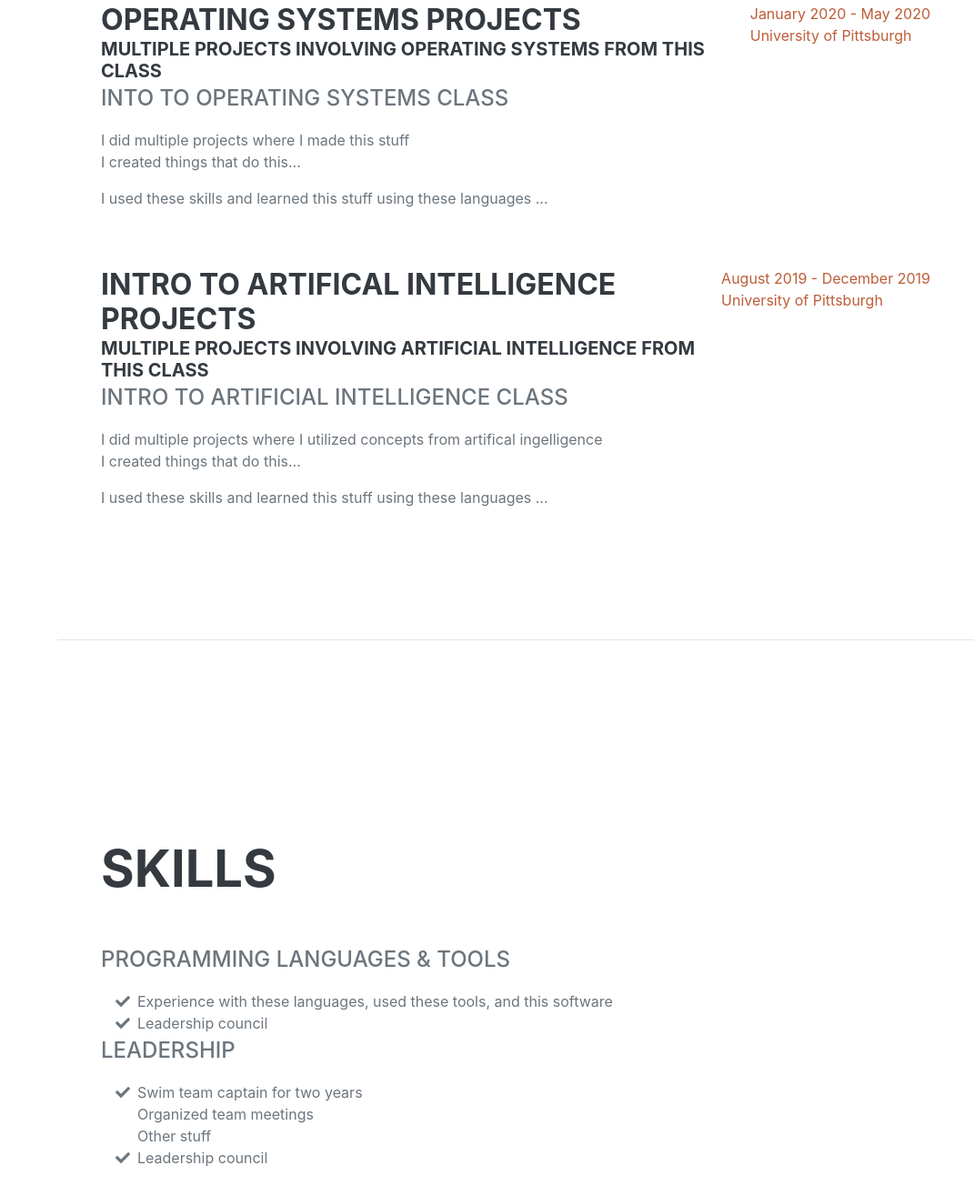
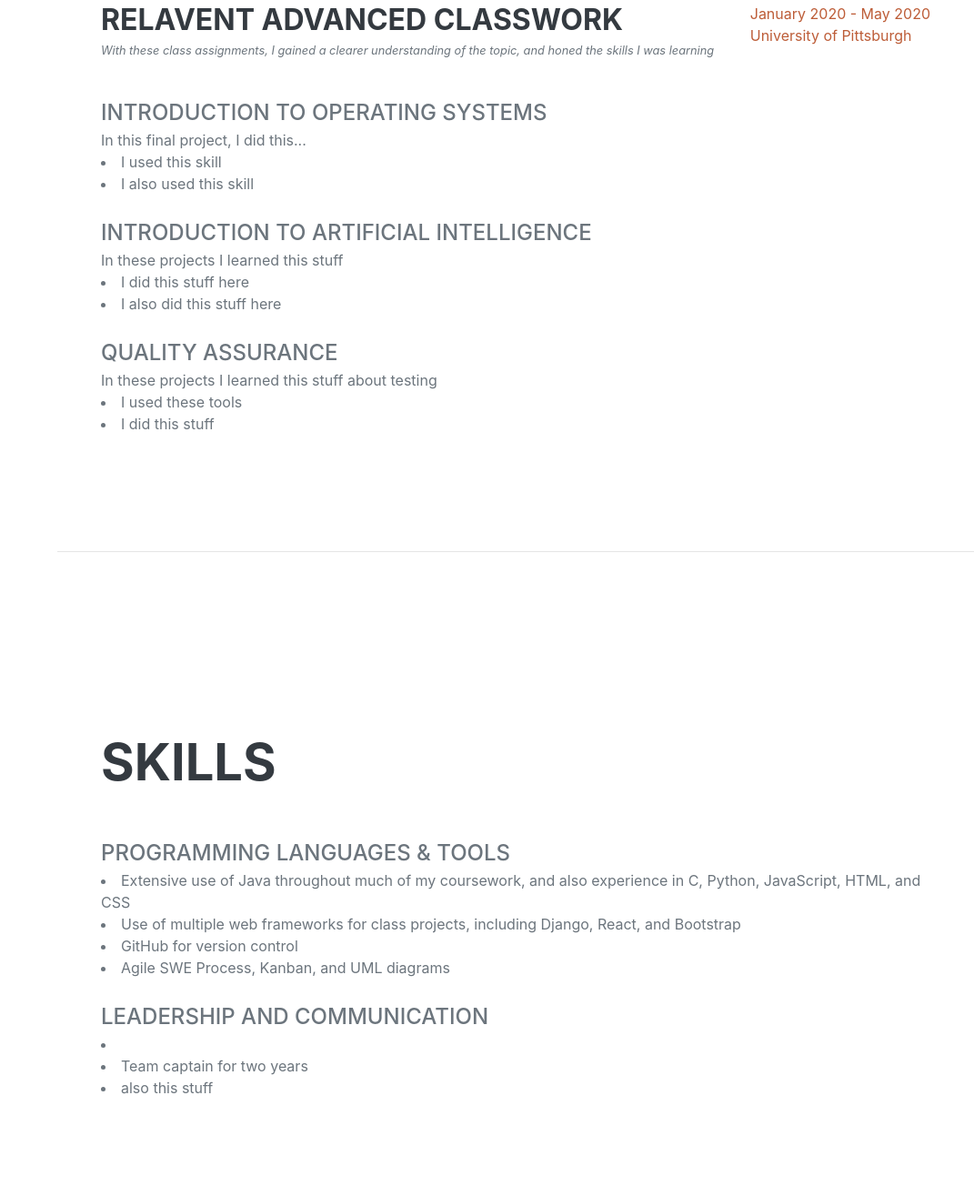
Before and after one commit to luke-smutny/luke-smutny.github.io, a plain HTML site: page index.html in a window 1280 px wide. Shown: the part 2365-3680 px from the top of the page at 91% size, without its empty margins (209-1280 px from the left). Drawn offline with nearby package versions, Linux system fonts and the light colour scheme; a web font is replaced by a local one.

Commit message:
updated formatting

```diff
--- a/index.html
+++ b/index.html
@@ -76,7 +76,9 @@
                             <div>Major: Computer Science</div>
                             <p>Minor: Legal Studies</p>
                             <p>GPA: 3.0</p>
-                            <p>I did this kind of track on CS with an emphasis on this stuff, because I valued this type of education</p>
+                            <p>In my Computer Science major, I opted for a more diversified list of classes instead of a specific track.
+                                I wanted to broaden my knowledge of this topic and have exposure to a wider variety of classes in order to
+                                have a better understanding of how everything is interconnected and also to better engage what my preferences were.  </p>
                         </div>
                         <div class="flex-shrink-0"><span class="text-primary">August 2016 - May 2020<br>Pittsburgh, PA</span></div>
                     </div>
@@ -114,28 +116,27 @@
 
                     <div class="d-flex flex-column flex-md-row justify-content-between mb-5">
                         <div class="flex-grow-1">
-                            <h3 class="mb-0">Operating systems projects </h3>
-                            <h5 class="mb-0">Multiple projects involving operating systems from this class</h5>
-                            <div class="subheading mb-3">Into to operating systems class</div>
-                            <div>I did multiple projects where I made this stuff</div>
-                            <p>I created things that do this... </p>
-                            <p>I used these skills and learned this stuff using these languages ...</p>
+                            <h3 class="mb-0">Relavent Advanced Classwork</h3>
+                            <p><i><small>With these class assignments, I gained a clearer understanding of the topic, and honed the skills I was learning</small></i></p>
+                            <br>
+                            <div class="subheading">Introduction to Operating Systems</div>
+                            <div>In this final project, I did this...</div>
+                            <li>I used this skill</li>
+                            <li>I also used this skill</li>
+                            <br>
+                            <div class="subheading">Introduction to Artificial Intelligence</div>
+                            <div>In these projects I learned this stuff</div>
+                            <li>I did this stuff here</li>
+                            <li>I also did this stuff here</li>
+                            <br>
+                            <div class="subheading">Quality Assurance</div>
+                            <div>In these projects I learned this stuff about testing</div>
+                            <li>I used these tools</li>
+                            <li>I did this stuff</li>
                         </div>
                         <div class="flex-shrink-0"><span class="text-primary">January 2020 - May 2020<br>University of Pittsburgh</span></div>
                     </div>
 
-
-                    <div class="d-flex flex-column flex-md-row justify-content-between mb-5">
-                        <div class="flex-grow-1">
-                            <h3 class="mb-0">Intro to Artifical Intelligence projects </h3>
-                            <h5 class="mb-0">Multiple projects involving artificial intelligence from this class</h5>
-                            <div class="subheading mb-3">Intro to artificial intelligence class</div>
-                            <div>I did multiple projects where I utilized concepts from artifical ingelligence</div>
-                            <p>I created things that do this... </p>
-                            <p>I used these skills and learned this stuff using these languages ...</p>
-                        </div>
-                        <div class="flex-shrink-0"><span class="text-primary">August 2019 - December 2019<br>University of Pittsburgh</span></div>
-                    </div>
                 </div>
             </section>
             <hr class="m-0" />
@@ -144,32 +145,18 @@
             <section class="resume-section" id="skills">
                 <div class="resume-section-content">
                     <h2 class="mb-5">Skills</h2>
-                    <div class="subheading mb-3">Programming Languages & Tools</div>
-                    <ul class="fa-ul mb-0">
-                        <li>
-                            <span class="fa-li"><i class="fas fa-check"></i></span>
-                            Experience with these languages, used these tools, and this software
-
-                        </li>
-                        <li>
-                            <span class="fa-li"><i class="fas fa-check"></i></span>
-                            Leadership council
-                        </li>
-                    </ul>
-                    <div class="subheading mb-3">Leadership</div>
-                    <ul class="fa-ul mb-0">
-                        <li>
-                            <span class="fa-li"><i class="fas fa-check"></i></span>
-                            Swim team captain for two years
-                                <li>Organized team meetings</li>
-                                <li>Other stuff</li>
-
-                        </li>
-                        <li>
-                            <span class="fa-li"><i class="fas fa-check"></i></span>
-                            Leadership council
-                        </li>
-                    </ul>
+                    <div class="subheading">Programming Languages & Tools</div>
+                    <li>Extensive use of Java throughout much of my coursework, and also experience in
+                        C, Python, JavaScript, HTML, and CSS</li>
+                    <li>Use of multiple web frameworks for class projects, including Django, React, and Bootstrap</li>
+                    <li>GitHub for version control</li>
+                    <li>Agile SWE Process, Kanban, and UML diagrams</li>
+                    <br>
+                    <div class="subheading">Leadership and Communication</div>
+                    <li>
+                        <li>Team captain for two years</li>
+                        <li>also this stuff</li>
+                    </li>
                 </div>
             </section>
             <hr class="m-0" />
```
